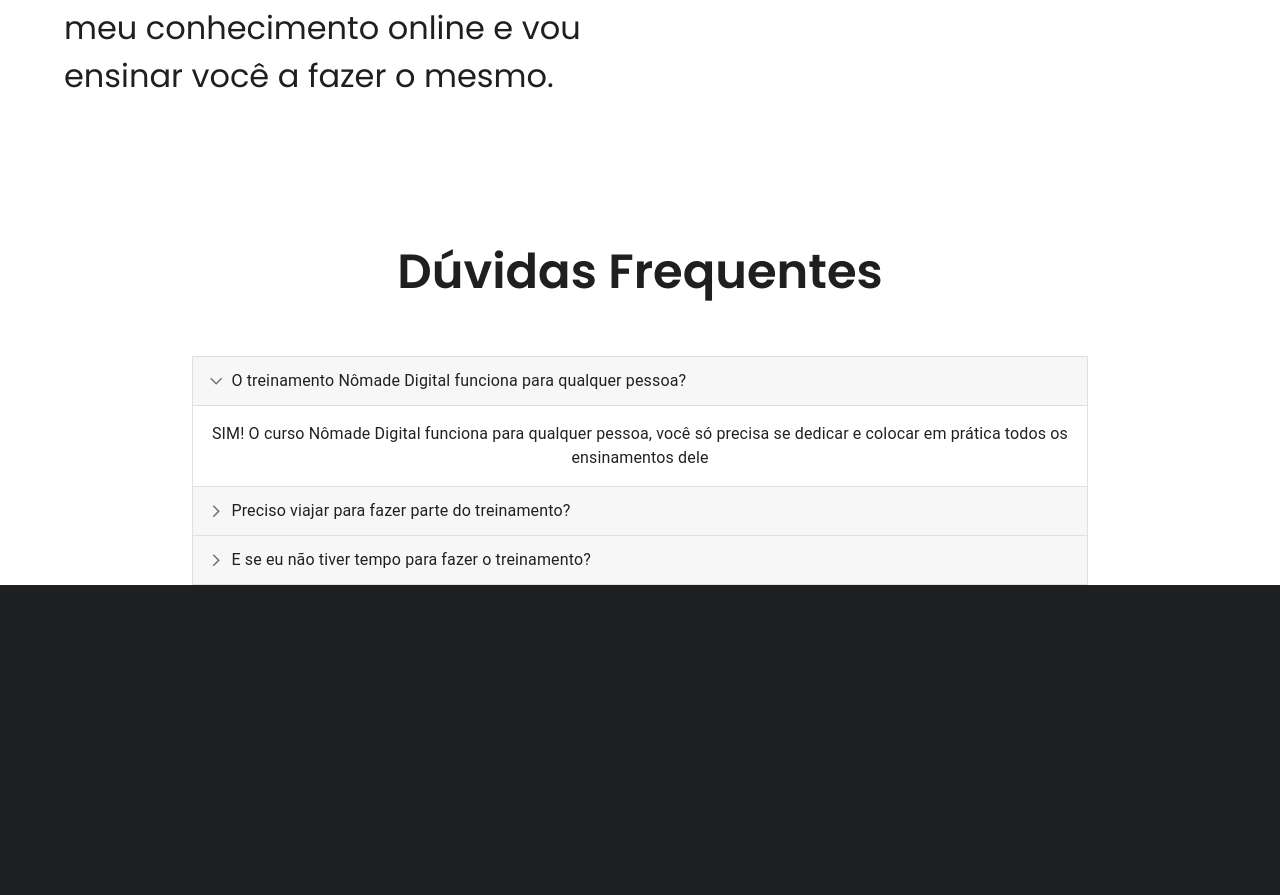
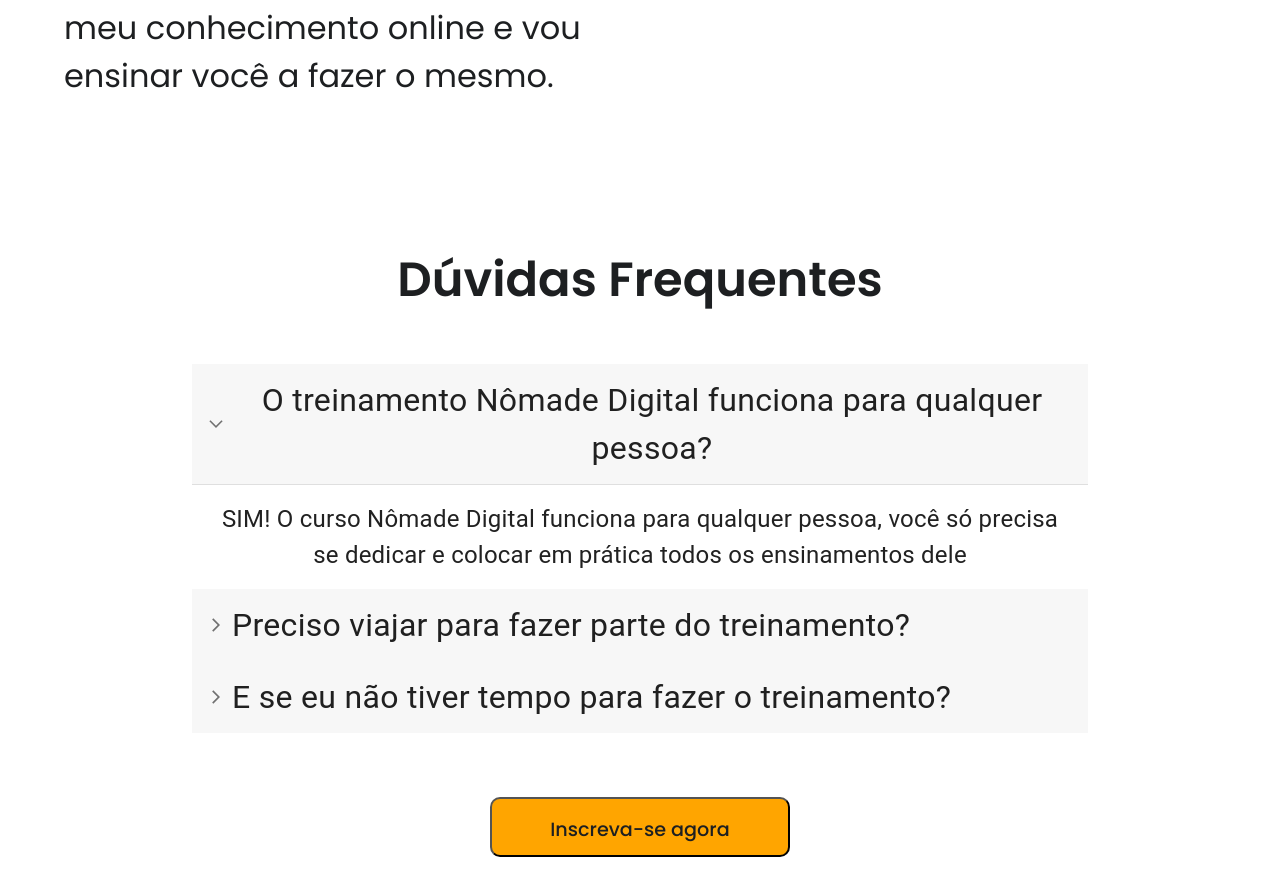
Before and after one commit to wuzue/fake-page, a React (Create React App) app: page / in a window 1280 px wide. Shown: the part 7800-8695 px from the top of the page. Before the commit the page ends 8385 px from the top, so only its background shows below. Built offline with nearby package versions, Linux system fonts and the light colour scheme.

Commit message:
finished sixth section

```diff
--- a/src/components/Faq.js
+++ b/src/components/Faq.js
@@ -9,7 +9,7 @@
 const Accordion = styled((props) => (
   <MuiAccordion disableGutters elevation={0} square {...props} />
 ))(({ theme }) => ({
-  border: `1px solid ${theme.palette.divider}`,
+  border: `0px solid ${theme.palette.divider}`,
   '&:not(:last-child)': {
     borderBottom: 0,
   },
@@ -20,7 +20,7 @@
 
 const AccordionSummary = styled((props) => (
   <MuiAccordionSummary
-    expandIcon={<ArrowForwardIosSharpIcon sx={{ fontSize: '0.9rem' }} />}
+    expandIcon={<ArrowForwardIosSharpIcon sx={{ fontSize: '1rem' }} />}
     {...props}
   />
 ))(({ theme }) => ({
@@ -36,6 +36,8 @@
     marginLeft: theme.spacing(1),
   },
 }));
+
+
 
 const AccordionDetails = styled(MuiAccordionDetails)(({ theme }) => ({
   padding: theme.spacing(2),
@@ -53,30 +55,30 @@
     <div>
       <Accordion expanded={expanded === 'panel1'} onChange={handleChange('panel1')}>
         <AccordionSummary aria-controls="panel1d-content" id="panel1d-header">
-          <Typography>O treinamento Nômade Digital funciona para qualquer pessoa?</Typography>
+          <Typography sx={{fontSize: '2rem'}}>O treinamento Nômade Digital funciona para qualquer pessoa?</Typography>
         </AccordionSummary>
         <AccordionDetails>
-          <Typography>
+          <Typography sx={{fontSize: '1.5rem'}}>
           SIM! O curso Nômade Digital funciona para qualquer pessoa, você só precisa se dedicar e colocar em prática todos os ensinamentos dele
           </Typography>
         </AccordionDetails>
       </Accordion>
       <Accordion expanded={expanded === 'panel2'} onChange={handleChange('panel2')}>
         <AccordionSummary aria-controls="panel2d-content" id="panel2d-header">
-          <Typography>Preciso viajar para fazer parte do treinamento?</Typography>
+          <Typography sx={{fontSize: '2rem'}}>Preciso viajar para fazer parte do treinamento?</Typography>
         </AccordionSummary>
         <AccordionDetails>
-          <Typography>
+          <Typography sx={{fontSize: '1.5rem'}}>
           NÃO! Viajar é totalmente opcional. 80% do treinamento é sobre geração de $$$ pela internet
           </Typography>
         </AccordionDetails>
       </Accordion>
       <Accordion expanded={expanded === 'panel3'} onChange={handleChange('panel3')}>
         <AccordionSummary aria-controls="panel3d-content" id="panel3d-header">
-          <Typography>E se eu não tiver tempo para fazer o treinamento?</Typography>
+          <Typography sx={{fontSize: '2rem'}}>E se eu não tiver tempo para fazer o treinamento?</Typography>
         </AccordionSummary>
         <AccordionDetails>
-          <Typography>
+          <Typography sx={{fontSize: '1.5rem'}}>
           As aulas são 100% online e você pode fazer o treinamento no seu próprio ritmo e dentro das suas possibilidades e você terá acesso à área de membros durante 2 anos.
           </Typography>
         </AccordionDetails>
--- a/src/components/FirstSec.css
+++ b/src/components/FirstSec.css
@@ -102,7 +102,7 @@
 
 @media screen and (max-width:940px){
   .top-body{
-    grid-template-columns: 1fr;
+    grid-template-columns: 1fre
   }
   .top-main-div{
     padding-bottom: 5px;
--- a/src/components/SixthSec.css
+++ b/src/components/SixthSec.css
@@ -1,6 +1,7 @@
 .sixth-main-div{
   color: #1d1f21;
   background-color: white;
+  padding-bottom: 4rem;
 }
 
 .sixth-div{
@@ -60,13 +61,23 @@
 .faq-section{
   width: 70%;
   margin: auto;
-  padding-top: 3.5rem;
+  padding-top: 4rem;
+  padding-bottom: 4rem;
 }
 
 .faq-section .title-faq{
   font-size: 3rem;
   font-weight: 600;
   text-align: center;
+}
+
+.btn-faq{
+  font-size: 1.2rem;
+  width: 300px;
+  height: 60px;
+  border-radius: 10px 10px;
+  margin: auto;
+  display: block;
 }
 
 @media screen and (max-width:940px){
--- a/src/components/SixthSec.js
+++ b/src/components/SixthSec.js
@@ -25,6 +25,7 @@
         <p className='title-faq'>Dúvidas Frequentes</p>
        <Faq/>
       </div>
+      <button className='quero-me-inscrever btn-faq'>Inscreva-se agora</button>
     </div>
   )
 }
```
